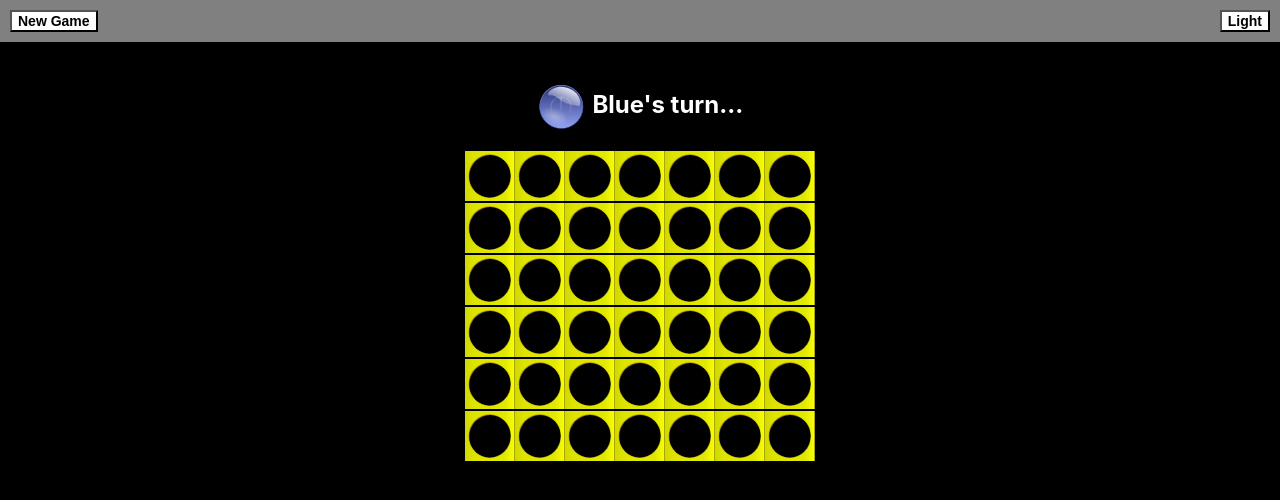
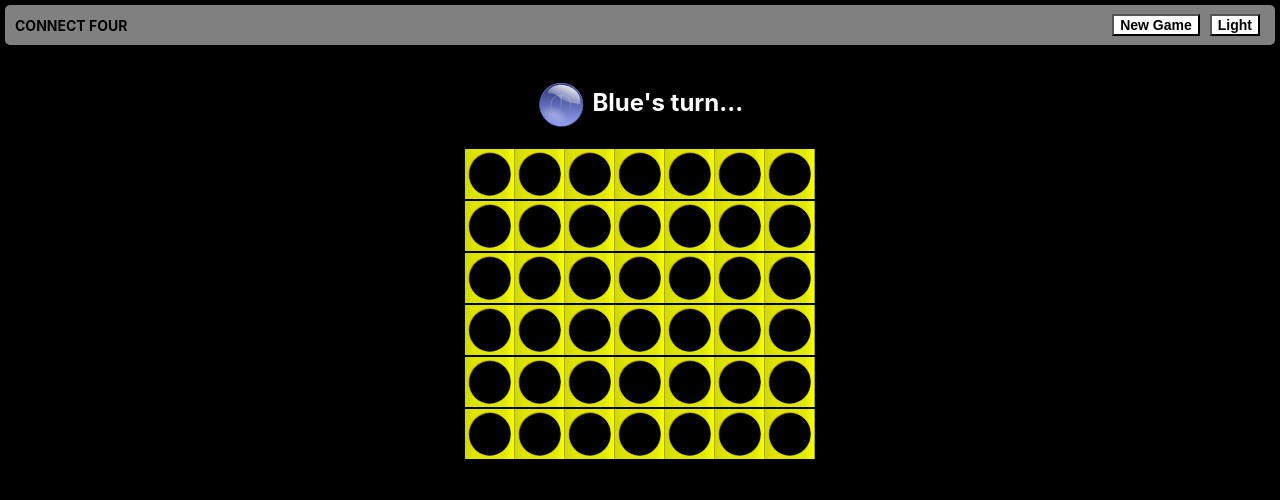
Before and after one commit to javarefer/connect-four, a React (Create React App) app: page / in a window 1280 px wide. Shown: the top 500 px of the page. Built offline with nearby package versions, Linux system fonts and the light colour scheme.

Commit message:
Game Header with title

```diff
--- a/src/App.css
+++ b/src/App.css
@@ -20,6 +20,14 @@
   color: white;
   text-align: left;
   padding: 10px;
+  border-radius: 5px;
+  margin: 5px;
+}
+
+.Game-title {
+  color: black;
+  font-weight: bolder;
+  font-size: 14px;
 }
 
 .Game-button {
@@ -27,18 +35,18 @@
   font-size: 14px;
   background-color: white;
   color: black;
+  margin-left: 5px;
+  margin-right: 5px;
+  margin-top: -2px;
 }
 
-.Game-button-right {
-  cursor: pointer;
-  font-size: 14px;
-  background-color: white;
-  color: black;
+.Game-button-panel {
   float: right;
+  margin-top: -1px;
 }
 
 .Game-container {
-  padding-top: 20px;
+  padding-top: 10px;
 }
 
 .Board-row {
--- a/src/App.js
+++ b/src/App.js
@@ -473,12 +473,16 @@ class App extends React.Component{
   render() {
     const resultStyle = (this.state.winner === 0) ? {display: 'none'} : {};
     const playStyle = (this.state.winner === 0) ? {} : {display: 'none'};
+    const gameTitleStyle = (this.state.currentTheme === 0) ? {color: 'black', fontSize: '14px', fontWeight: 'bolder'} : {color: 'white', fontSize: '14px', fontWeight: 'bolder'};
 
     return (
         <div className="App">
           <div className="Game-header">
-            <button className="Game-button" onClick={this.newGame}><b>New Game</b></button>
-            <button id="themeButton" className="Game-button-right" onClick={this.changeTheme}><b>{this.state.themes[this.state.currentTheme]}</b></button>
+            <span style={gameTitleStyle}>CONNECT FOUR</span>
+            <span className="Game-button-panel">
+              <button className="Game-button" onClick={this.newGame}><b>New Game</b></button>
+              <button id="themeButton" className="Game-button" onClick={this.changeTheme}><b>{this.state.themes[this.state.currentTheme]}</b></button>
+            </span>
           </div>
           <div className="Game-container">
             <h2 style={playStyle}>{(this.state.currentPlayer === 1)?<img alt=" " className="App-currentPlay" src={blue}/>:(this.state.currentPlayer === 2)?<img alt=" " className="App-currentPlay" src={red}/>:<b/>} {this.state.playerColor[this.state.currentPlayer-1]}'s turn...</h2>
```
